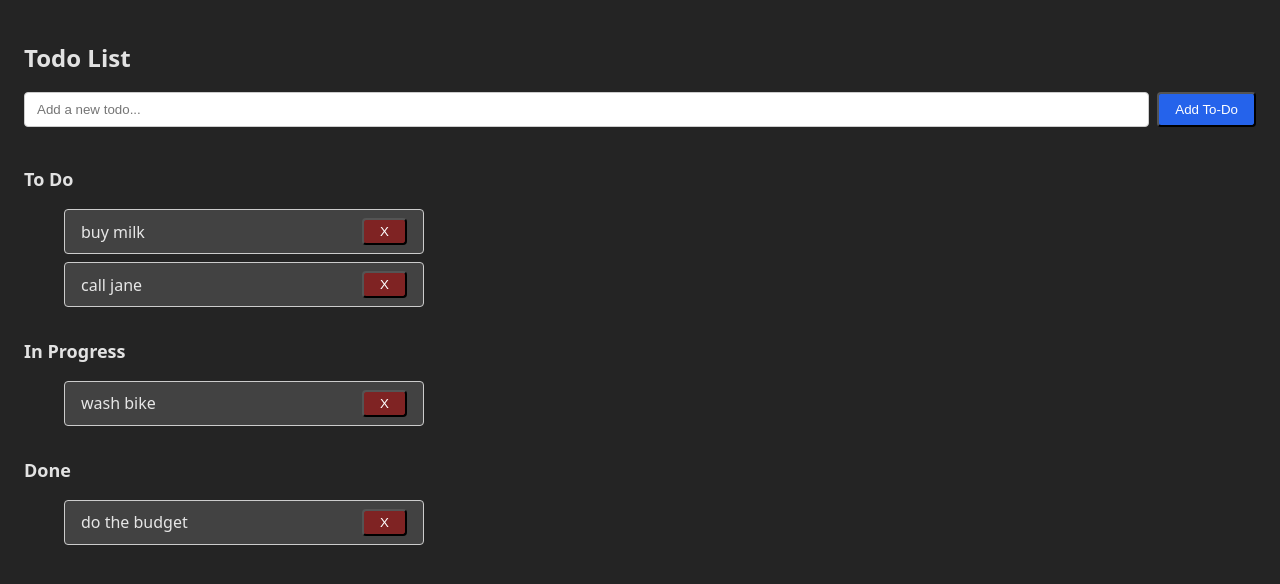
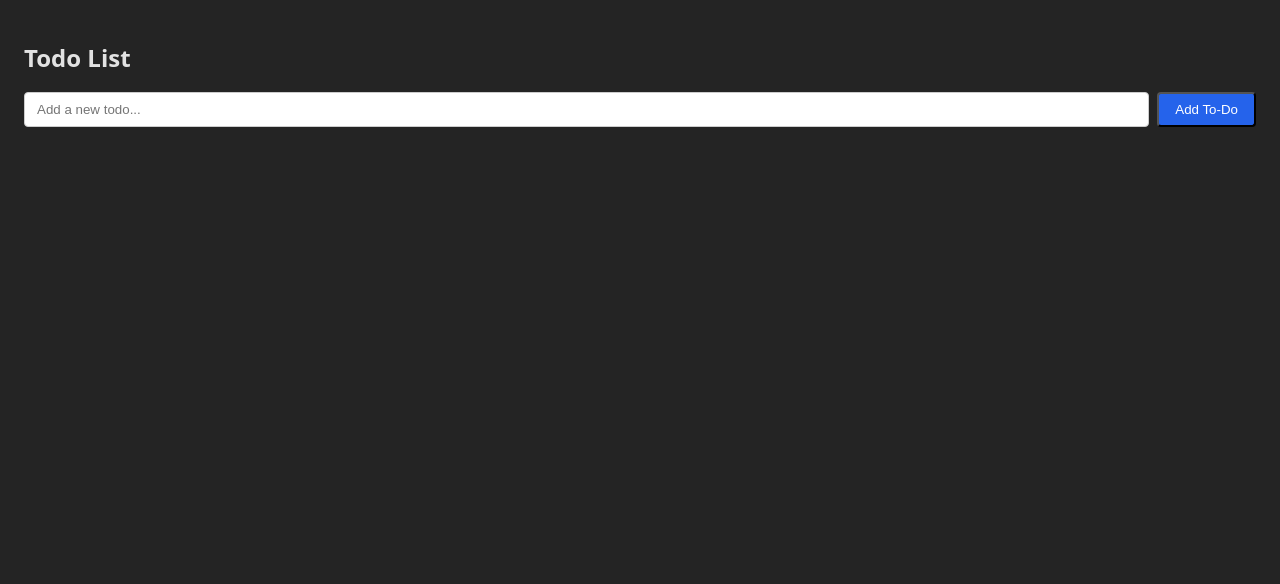
Before and after one commit to renashen314/Drag-and-Drop-Todo-List, a React (Vite) app: page / in a window 1280 px wide. Shown: the top 584 px of the page. Built offline with nearby package versions, Linux system fonts and the light colour scheme.

Commit message:
Add initial column values

```diff
--- a/src/components/Column.tsx
+++ b/src/components/Column.tsx
@@ -3,10 +3,8 @@ import {
   verticalListSortingStrategy,
 } from "@dnd-kit/sortable";
 import type { TodoProps, TodoStatus } from "../utils/types";
-import {Droppable} from "./Droppable"
 import "../index.css";
 import Task from "./Task";
-import { useState } from "react";
 
 interface ColumnProps {
   id: string;
@@ -17,12 +15,10 @@ interface ColumnProps {
 }
 
 const Column = ({ id, status, todos, title, handleDeleteTodo }: ColumnProps) => {
-    const [parent, setParent] = useState<TodoStatus>(status);
-
 
   return (
     <>
-        <div className="todo-columns">
+        <div className="todo-col">
           <div>
             <h2 className="todo-column-title">{title}</h2>
             <ul className="todo-list">
@@ -48,16 +44,16 @@ const Column = ({ id, status, todos, title, handleDeleteTodo }: ColumnProps) =>
   );
 };
 
-function ColumnsDroppables(cols: TodoStatus[]) {
-    return (
-      <section>
-        {cols.map((id) => (
-          <Droppable id={id} key={id}>
-            Droppable container id: ${id}
-          </Droppable>
-        ))}
-      </section>
-    );
-  }
+// function ColumnsDroppables(cols: TodoStatus[]) {
+//     return (
+//       <section>
+//         {cols.map((id) => (
+//           <Droppable id={id} key={id}>
+//             Droppable container id: ${id}
+//           </Droppable>
+//         ))}
+//       </section>
+//     );
+//   }
 
 export default Column;
--- a/src/components/Task.tsx
+++ b/src/components/Task.tsx
@@ -17,18 +17,15 @@ const Task = ({ id, text, handleDeleteTodo }: TaskProps) => {
   };
 
   return (
-    <li
-      ref={setNodeRef}
-      className="todo-item"
-      style={style}
-      {...attributes}
-      {...listeners}
-    >
-      <span className="todo-text">{text}</span>
-      <button onClick={() => handleDeleteTodo(id)} className="delete-btn">
-        X
-      </button>
-    </li>
+    <div className="todo-item">
+      <li ref={setNodeRef} style={style} {...attributes} {...listeners}>
+        <span className="icon">⋮</span>
+        <span>{text}</span>
+        <button onClick={() => handleDeleteTodo(id)} className="delete-btn">
+          X
+        </button>
+      </li>
+    </div>
   );
 };
 
--- a/src/components/TodoList.tsx
+++ b/src/components/TodoList.tsx
@@ -25,23 +25,7 @@ const TodoList = ({ tasks }: { tasks: TodoProps[] }) => {
   const [todos, setTodos] = useLocalStorage("to-do list", tasks);
   const [newTodo, setNewTodo] = useState<string>("");
   const [activeId, setActiveId] = useState<UniqueIdentifier | null>(null);
-  const [cols, setCols] = useState<ColumnTypes[]>([
-    {
-      id: 'to-do',
-      title: 'To Do',
-      items: [],
-    },
-    {
-      id: 'in-progress',
-      title: 'In Progress',
-      items: [{ id: 'task-4', text: 'Record demo video', status:"in-progress" }],
-    },
-    {
-      id: 'done',
-      title: 'Done',
-      items: [{ id: 'task-5', text: 'Setup project', status:"done" }],
-    },
-  ])
+  const [cols, setCols] = useState<ColumnTypes[]>([])
 
   const handleAddTodo = useCallback(
     (e: React.FormEvent<HTMLFormElement>) => {
@@ -151,42 +135,38 @@ const TodoList = ({ tasks }: { tasks: TodoProps[] }) => {
         onDragOver={handleDragOver}
         sensors={sensors}
       >
-        <Column
-          id="to-do"
-          title="To Do"
-          status="to-do"
-          todos={filteredTodos.todo}
-          handleDeleteTodo={handleDeleteTodo}
-        />
-
-        <Column
-          id="in-progress"
-          title="In Progress"
-          status="in-progress"
-          todos={filteredTodos.inProgress}
-          handleDeleteTodo={handleDeleteTodo}
-        />
-
-        <Column
-          id="done"
-          title="Done"
-          status="done"
-          todos={filteredTodos.done}
-          handleDeleteTodo={handleDeleteTodo}
-        />
+        {cols.map((col) => (
+          <div key={col.id} className="todo-columns">
+            <Column
+              id={col.id}
+              title={col.title}
+              status={col.id}
+              todos={filteredTodos.todo}
+              handleDeleteTodo={handleDeleteTodo}
+            />
+            {col.items.length === 0 && (
+              <div className="flex h-20 items-center justify-center rounded-md border border-dashed border-gray-300 bg-gray-50 dark:border-gray-600 dark:bg-gray-800/30">
+                <p className="text-sm text-gray-500 dark:text-gray-400">
+                  Drop items here
+                </p>
+              </div>
+            )}
+          </div>
+        ))}
       </DndContext>
     </div>
   );
 };
-const DroppableContainer = ({
-  id,
-  title,
-  items,
-}: {
-  id: string;
-  title: string;
-  items: TodoProps[];
-}) => {
-  const { setNodeRef } = useDroppable({id});
-};
+
+// const DroppableContainer = ({
+//   id,
+//   title,
+//   items,
+// }: {
+//   id: string;
+//   title: string;
+//   items: TodoProps[];
+// }) => {
+//   const { setNodeRef } = useDroppable({id});
+// };
 export default TodoList;
--- a/src/index.css
+++ b/src/index.css
@@ -61,27 +61,52 @@
 }
 
 .todo-column-title {
+  color: #e5e7eb;
   font-size: 1.125rem;
-  font-weight: 600;
+  font-weight: 500;
   margin-bottom: 0.5rem;
+}
+
+.todo-col {
+  display: flex;
+  flex-direction: column;
+  height: 100%;
+  min-height: 10rem;
+  border-radius: 0.375rem;
+  border: 1px solid #374151;
+  background-color: rgba(31, 41, 55, 0.5);
+  padding: 0.75rem;
 }
 
 .todo-list {
   display: flex;
   flex-direction: column;
-  gap: 0.5rem;
+  gap: 2;
+  height: 100%;
+  min-height: 10rem;
+  border-radius: 0.375rem;
+  border: 1px solid #374151;
+  background-color: rgba(31, 41, 55, 0.5);
+  padding: 0.75rem;
 }
+
 
 .todo-item {
   display: flex;
   align-items: center;
   justify-content: space-between;
-    border: 1px solid #ccc;
-    padding: 0.5rem 1rem 0.5rem 1rem;
+  border: 1px solid #374151;
+  padding: 0.75rem;
   border-radius: 0.25rem;
   cursor: pointer;
-    background-color: #424242;
+  background-color: #374151;
   touch-action: none;
+  color: #e5e7eb;
+
+}
+
+.icon {
+  color: #9ca3af
 }
 
 .delete-btn {
```
Lines whose indentation alone changed are shown as unchanged.
